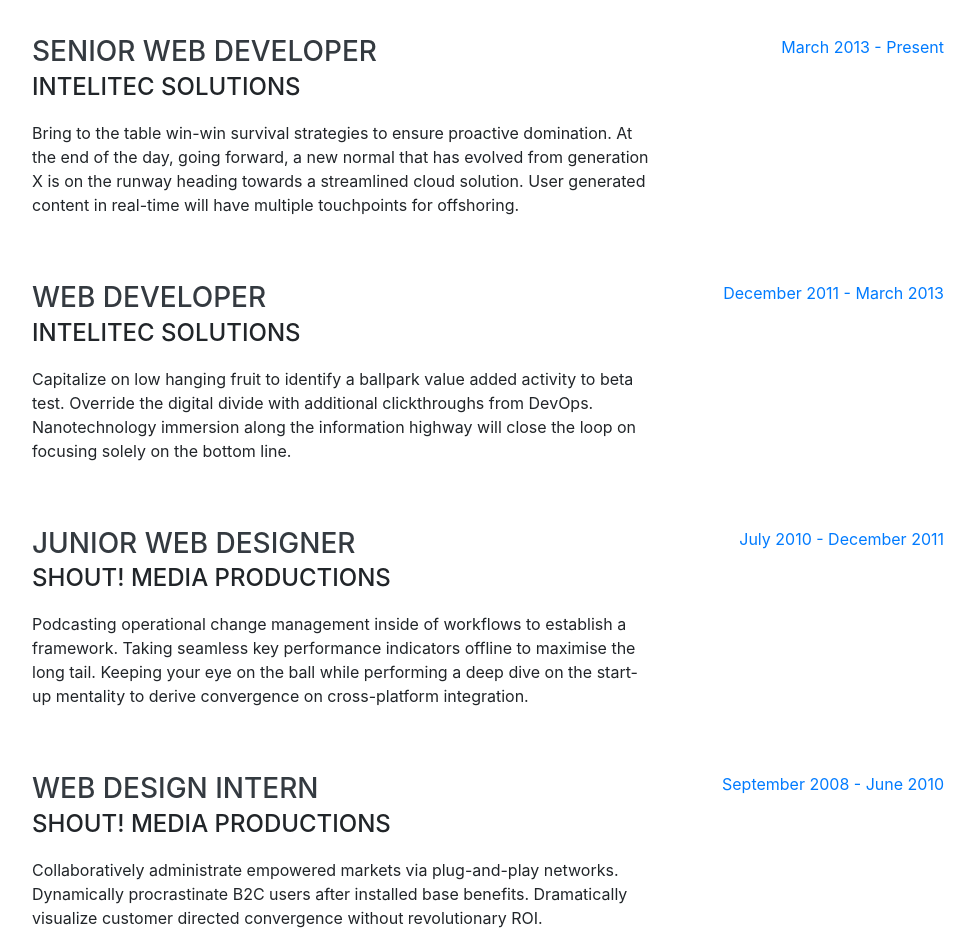
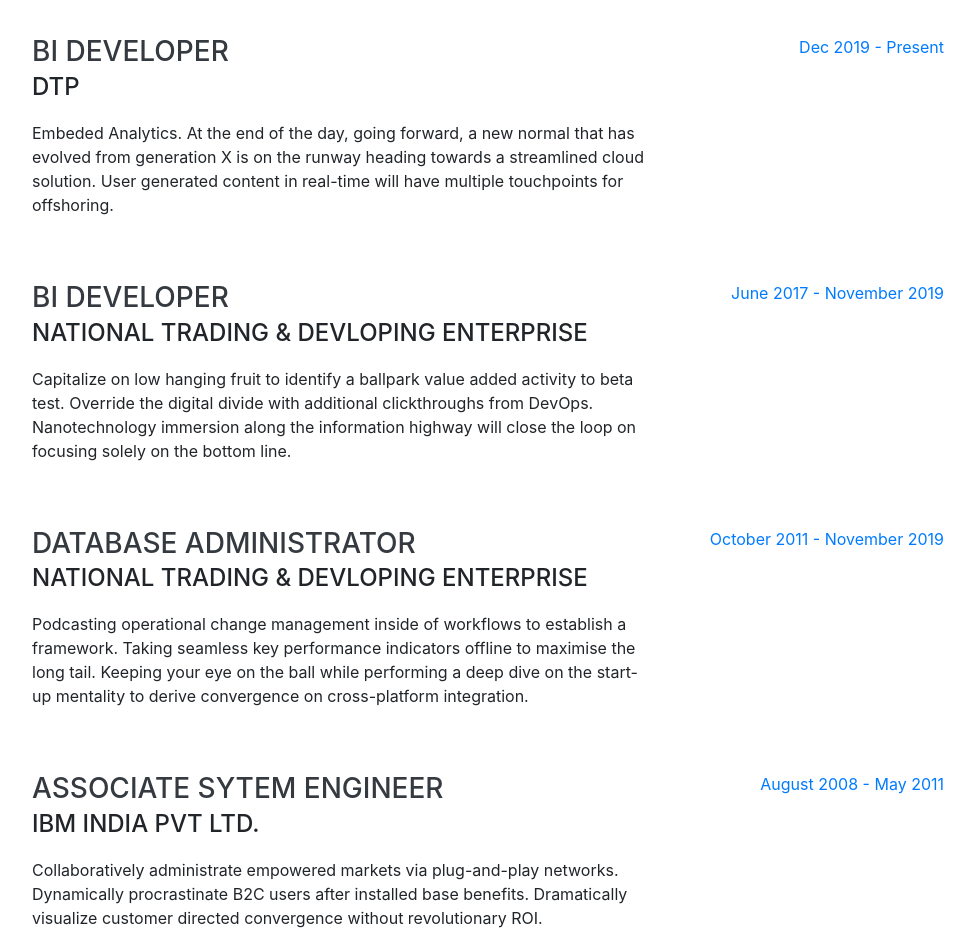
Before and after one commit to fawazeez/portfoliojan2020, a website with bundled scripts: page index.html in a window 1280 px wide. Shown: the part 900-1849 px from the top of the page, without its empty margins (288-1263 px from the left). Built offline with nearby package versions, Linux system fonts and the light colour scheme; a web font is replaced by a local one.

Commit message:
wednesday changes

```diff
--- a/index.html
+++ b/index.html
@@ -95,45 +95,45 @@
 
         <div class="resume-item d-flex flex-column flex-md-row justify-content-between mb-5">
           <div class="resume-content">
-            <h3 class="mb-0">Senior Web Developer</h3>
-            <div class="subheading mb-3">Intelitec Solutions</div>
-            <p>Bring to the table win-win survival strategies to ensure proactive domination. At the end of the day, going forward, a new normal that has evolved from generation X is on the runway heading towards a streamlined cloud solution. User generated content in real-time will have multiple touchpoints for offshoring.</p>
+            <h3 class="mb-0">Bi Developer</h3>
+            <div class="subheading mb-3">DTP</div>
+            <p>Embeded Analytics. At the end of the day, going forward, a new normal that has evolved from generation X is on the runway heading towards a streamlined cloud solution. User generated content in real-time will have multiple touchpoints for offshoring.</p>
           </div>
           <div class="resume-date text-md-right">
-            <span class="text-primary">March 2013 - Present</span>
+            <span class="text-primary">Dec 2019 - Present</span>
           </div>
         </div>
 
         <div class="resume-item d-flex flex-column flex-md-row justify-content-between mb-5">
           <div class="resume-content">
-            <h3 class="mb-0">Web Developer</h3>
-            <div class="subheading mb-3">Intelitec Solutions</div>
+            <h3 class="mb-0">BI Developer</h3>
+            <div class="subheading mb-3">National Trading & Devloping Enterprise</div>
             <p>Capitalize on low hanging fruit to identify a ballpark value added activity to beta test. Override the digital divide with additional clickthroughs from DevOps. Nanotechnology immersion along the information highway will close the loop on focusing solely on the bottom line.</p>
           </div>
           <div class="resume-date text-md-right">
-            <span class="text-primary">December 2011 - March 2013</span>
+            <span class="text-primary">June 2017  - November 2019</span>
           </div>
         </div>
 
         <div class="resume-item d-flex flex-column flex-md-row justify-content-between mb-5">
           <div class="resume-content">
-            <h3 class="mb-0">Junior Web Designer</h3>
-            <div class="subheading mb-3">Shout! Media Productions</div>
+            <h3 class="mb-0">Database Administrator</h3>
+            <div class="subheading mb-3">National Trading & Devloping Enterprise</div>
             <p>Podcasting operational change management inside of workflows to establish a framework. Taking seamless key performance indicators offline to maximise the long tail. Keeping your eye on the ball while performing a deep dive on the start-up mentality to derive convergence on cross-platform integration.</p>
           </div>
           <div class="resume-date text-md-right">
-            <span class="text-primary">July 2010 - December 2011</span>
+            <span class="text-primary">October 2011 - November 2019</span>
           </div>
         </div>
 
         <div class="resume-item d-flex flex-column flex-md-row justify-content-between">
           <div class="resume-content">
-            <h3 class="mb-0">Web Design Intern</h3>
-            <div class="subheading mb-3">Shout! Media Productions</div>
+            <h3 class="mb-0">Associate Sytem Engineer</h3>
+            <div class="subheading mb-3">Ibm India Pvt Ltd.</div>
             <p>Collaboratively administrate empowered markets via plug-and-play networks. Dynamically procrastinate B2C users after installed base benefits. Dramatically visualize customer directed convergence without revolutionary ROI.</p>
           </div>
           <div class="resume-date text-md-right">
-            <span class="text-primary">September 2008 - June 2010</span>
+            <span class="text-primary">August 2008 - May 2011</span>
           </div>
         </div>
 
```
Also changed, not shown: img/profile.jpg.
